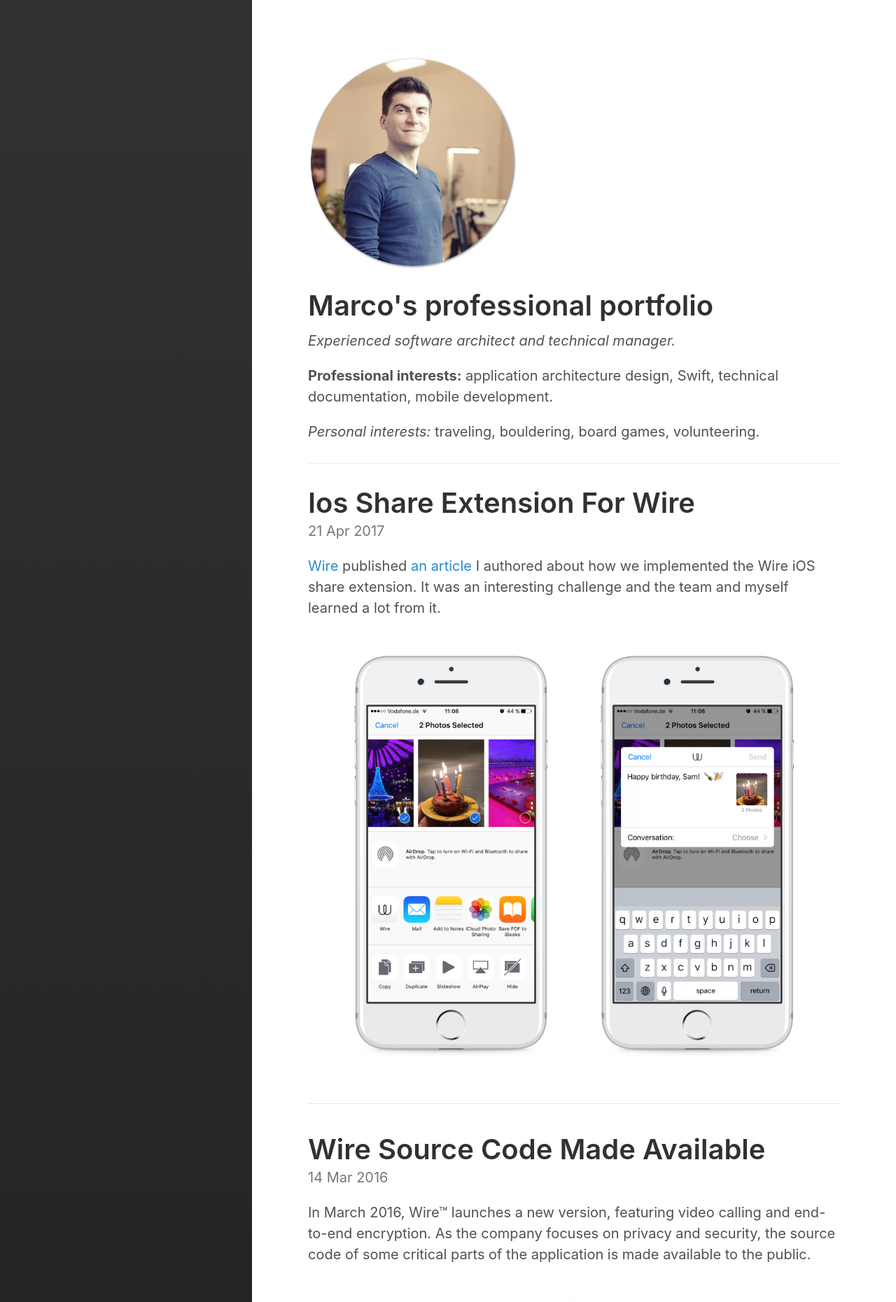
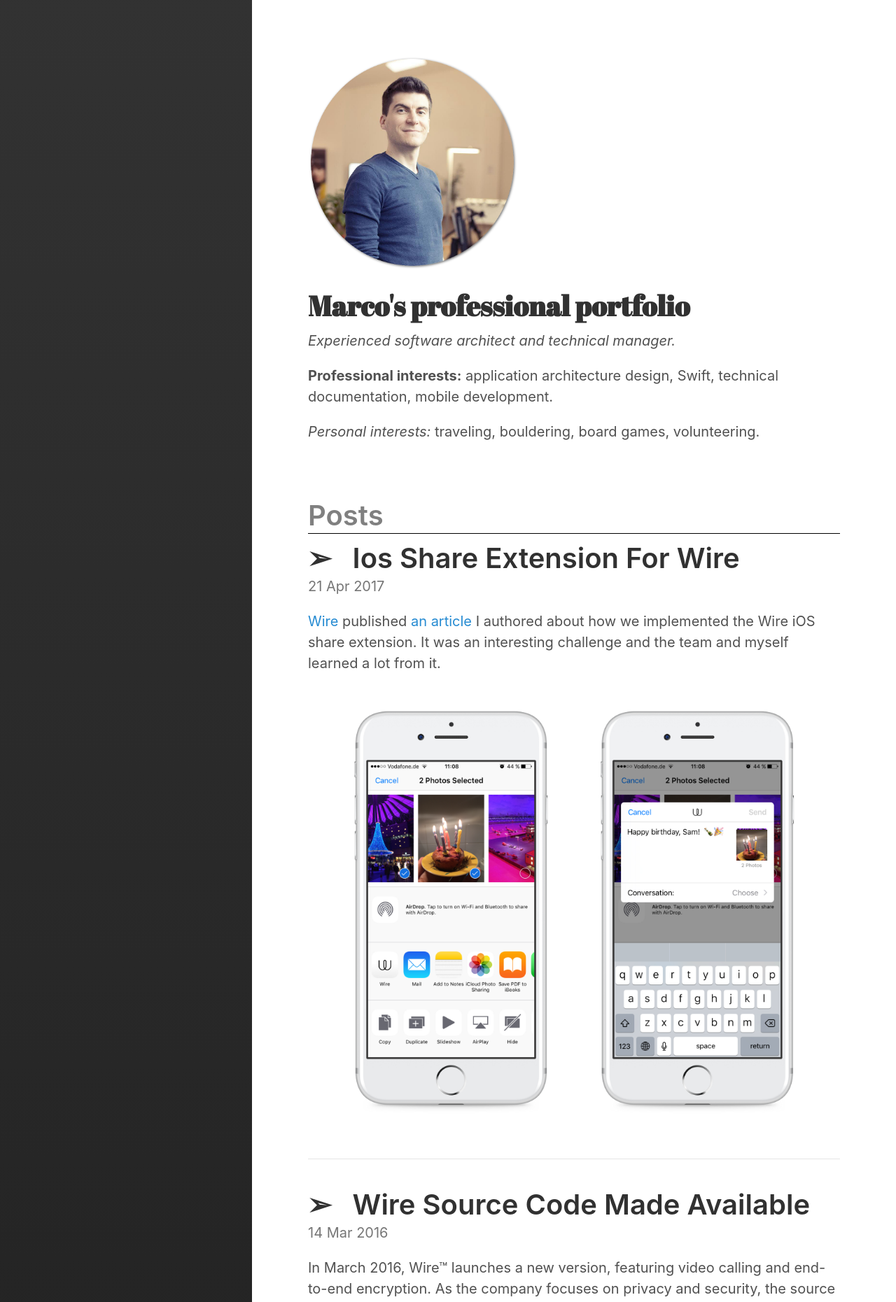
Before and after one commit to marcoconti83/marcoconti83.github.io, a Jekyll site: the page built from index.html, in a window 1280 px wide. Shown: the top 1861 px of the page at 70% size. Built offline with Jekyll 4.4.1, drawn with Linux system fonts in a browser that asks for light colours; the list of posts is cut into pages by our own code; some of the changed text lies outside the part shown.

Commit message:
Fix front page

```diff
--- a/_includes/copyright.html
+++ b/_includes/copyright.html
@@ -1,4 +1,3 @@
 <p>
-  &copy; {{ site.time | date: '%Y' }}.
-  <a href="{{ site.baseurl }}/LICENSE.md">MIT License.</a>
+  &copy; Marco Conti {{ site.time | date: '%Y' }}
 </p>
--- /dev/null
+++ b/_includes/front-page.html
@@ -0,0 +1,8 @@
+
+
+<img src="{{ site.baseurl }}/assets/profile-small.png" alt="Marco" width="300" height="300"/>
+<h1 class="front-page-title">Marco's professional portfolio</h1>
+
+<p><em>Experienced software architect and technical manager.</em></p>
+<p><b>Professional interests:</b> application architecture design, Swift, technical documentation, mobile development.</p>
+<p><em>Personal interests:</em> traveling, bouldering, board games, volunteering.</p>
--- a/_layouts/index.html
+++ b/_layouts/index.html
@@ -5,7 +5,11 @@
 <div class="content">
   {% include pagination-newer.html %}
 
-  {{ content }}
+  {% unless paginator.previous_page %}
+    {% include front-page.html %}
+    {{ content }}
+    <h1 class="post-list-header">Posts</h1>
+  {% endunless %}
 
   {% for post in paginator.posts %}
   <article class="post-body">
--- a/_sass/hydeout.scss
+++ b/_sass/hydeout.scss
@@ -15,3 +15,4 @@
 @import "hydeout/message";
 @import "hydeout/search";
 @import "hydeout/tags";
+@import "hydeout/frontpage";
--- /dev/null
+++ b/_sass/hydeout/_frontpage.scss
@@ -0,0 +1,12 @@
+// Front page
+//
+
+h1.post-list-header {
+margin-top: 2em;
+color: grey;
+border-bottom: 1px solid black;
+}
+
+h1.front-page-title {
+    font-family: "Abril Fatface", serif;
+}
--- a/_sass/hydeout/_posts.scss
+++ b/_sass/hydeout/_posts.scss
@@ -30,6 +30,11 @@
 .page-title,
 .post-title {
   margin-top: 0;
+}
+
+.post-title::before {
+  content: "➢";
+  margin-right: 0.5em;
 }
 
 // h1-size h2
--- a/index.html
+++ b/index.html
@@ -2,12 +2,3 @@
 layout: index
 title: Home
 ---
-
-<img src="{{ site.baseurl }}/assets/profile-small.png" alt="Marco" width="300" height="300"/>
-<h1>Marco's professional portfolio</h1>
-
-<p><em>Experienced software architect and technical manager.</em></p>
-<p><b>Professional interests:</b> application architecture design, Swift, technical documentation, mobile development.</p>
-<p><em>Personal interests:</em> traveling, bouldering, board games, volunteering.</p>
-
-<hr />
```
